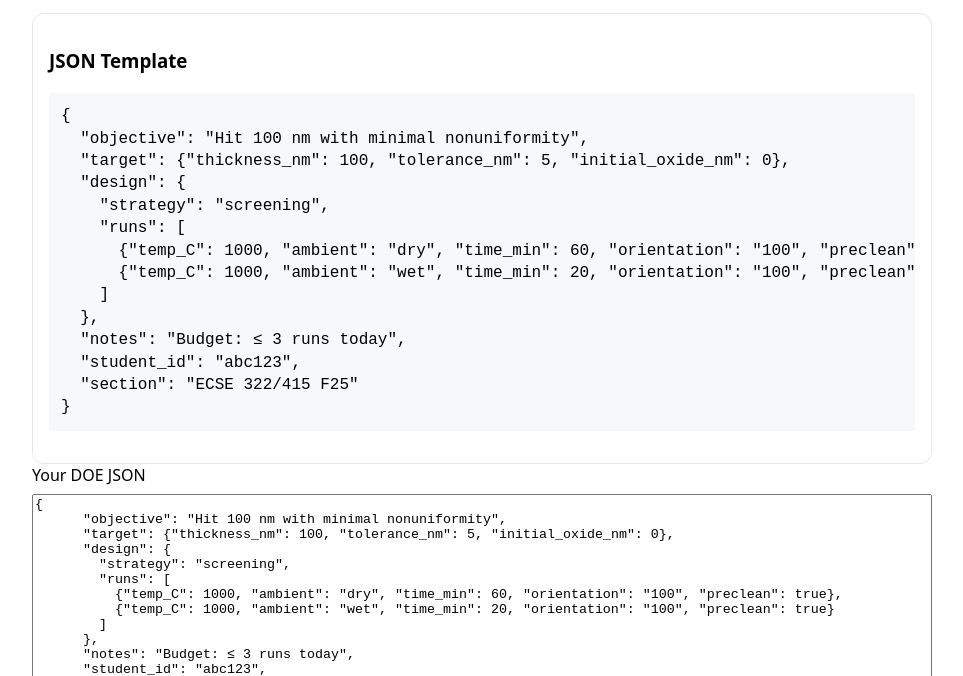
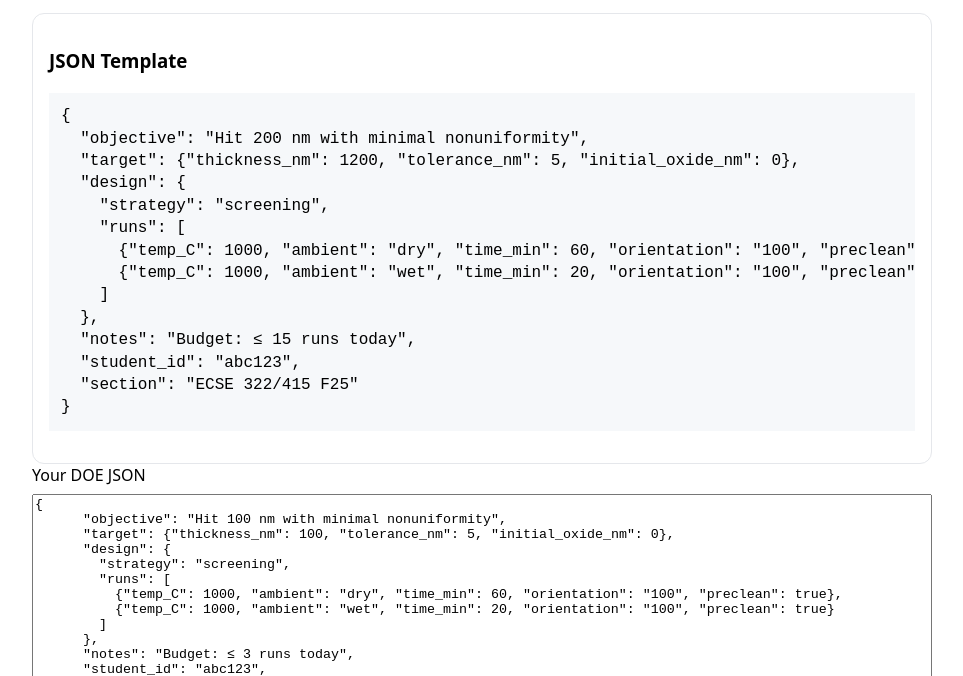
Before and after one commit to allisondunning/oxidation-portal, a plain HTML site: page frontend/index.html in a window 1280 px wide. Shown: the part 124-800 px from the top of the page, without its empty margins (0-963 px from the left). Drawn offline with Linux system fonts and the light colour scheme.

Commit message:
Update index.html

```diff
--- a/frontend/index.html
+++ b/frontend/index.html
@@ -19,8 +19,8 @@
   <div class="card">
     <h3>JSON Template</h3>
     <pre>{
-  "objective": "Hit 100 nm with minimal nonuniformity",
-  "target": {"thickness_nm": 100, "tolerance_nm": 5, "initial_oxide_nm": 0},
+  "objective": "Hit 200 nm with minimal nonuniformity",
+  "target": {"thickness_nm": 1200, "tolerance_nm": 5, "initial_oxide_nm": 0},
   "design": {
     "strategy": "screening",
     "runs": [
@@ -28,7 +28,7 @@
       {"temp_C": 1000, "ambient": "wet", "time_min": 20, "orientation": "100", "preclean": true}
     ]
   },
-  "notes": "Budget: ≤ 3 runs today",
+  "notes": "Budget: ≤ 15 runs today",
   "student_id": "abc123",
   "section": "ECSE 322/415 F25"
 }</pre>
```
